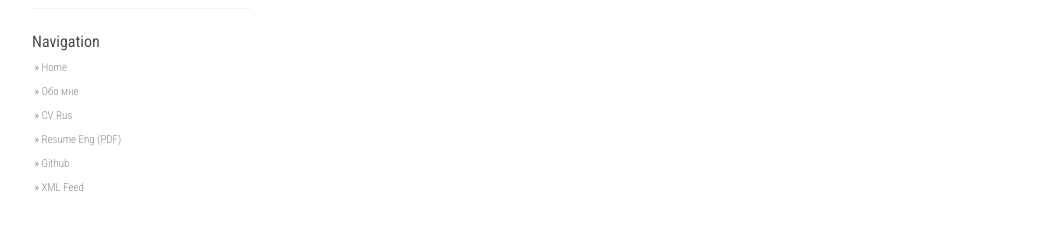
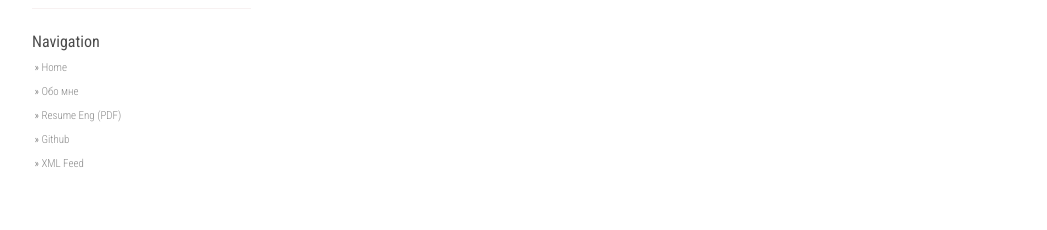
Before and after one commit to strangeman/strangeman.github.io, a Jekyll site: the page built from about.md, in a window 1280 px wide. Shown: the part 359-589 px from the top of the page, without its empty margins (53-1100 px from the left). Built offline with Jekyll 4.4.1, drawn with Linux system fonts in a browser that asks for light colours; nearby versions of some CDN libraries.

Commit message:
update cv

```diff
--- a/_config.yml
+++ b/_config.yml
@@ -30,10 +30,8 @@
 urls:
     - text: Обо мне
       url: /about/
-    - text: CV Rus
-      url: /cv-rus/
     - text: Resume Eng (PDF)
-      url: /static/DevOps_Engineer_Resume_Anton_Markelov.pdf
+      url: /static/Anton-Markelov-DevOps-CV-20241225.pdf
     - text: Github
       url: https://github.com/strangeman
     - text: XML Feed
--- a/about.md
+++ b/about.md
@@ -4,6 +4,6 @@
 permalink: /about/
 ---
 
-Привет! Меня зовут Антон. Я айтишник, специализируюсь на внедрении DevOps-практик и разработке инфраструктурной платформы для предоставления разработчикам внутреннего PaaS. Мое резюме можно почитать [здесь](/cv-rus).
+Привет! Меня зовут Антон. Я айтишник, специализируюсь на внедрении DevOps-практик и разработке инфраструктурной платформы для предоставления разработчикам внутреннего PaaS. Мое резюме можно почитать [здесь](static/Anton-Markelov-DevOps-CV-20241225.pdf).
 
 email: doublic[at]gmail.com
```
Also changed, not shown: 1 other file.
